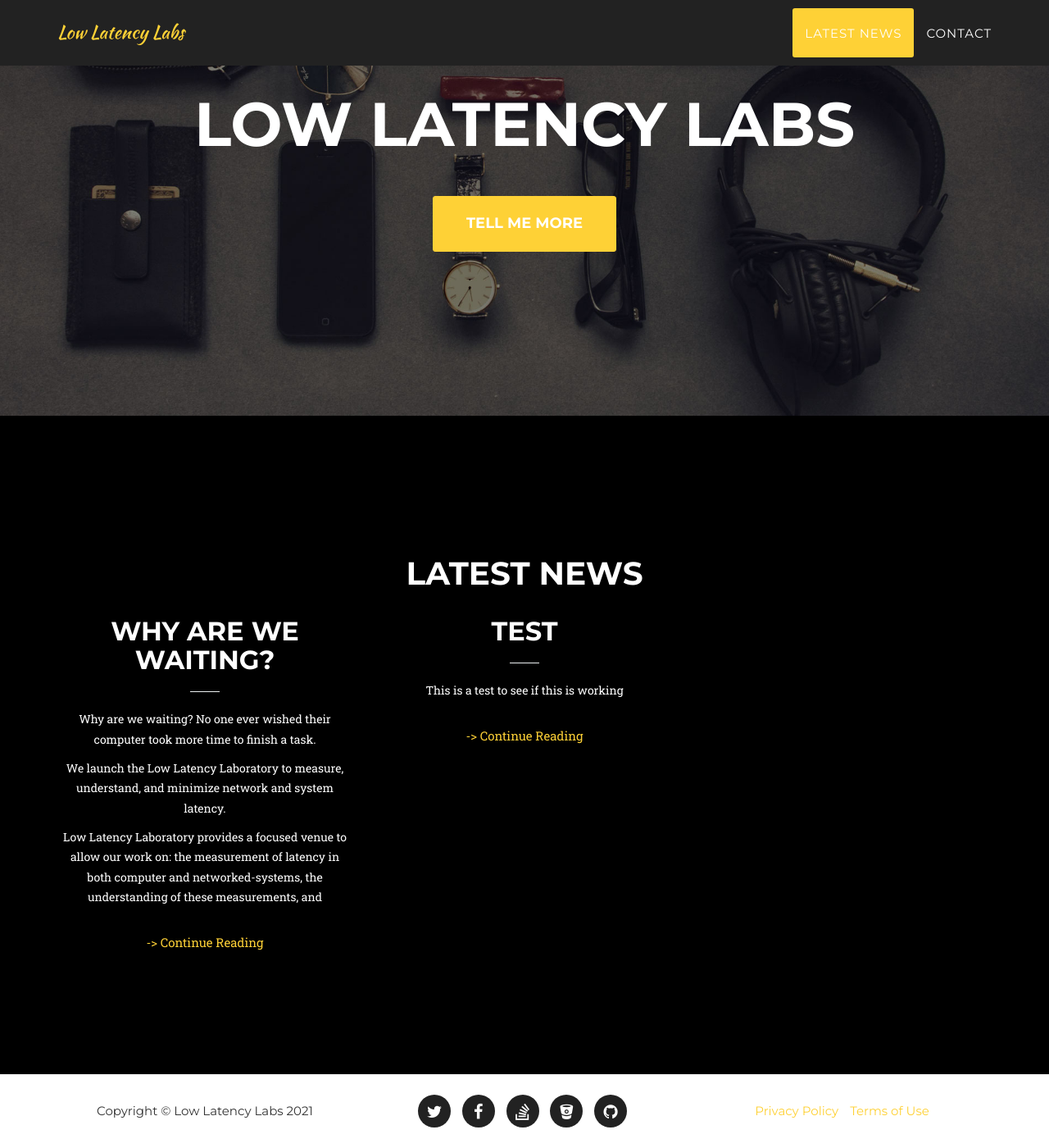
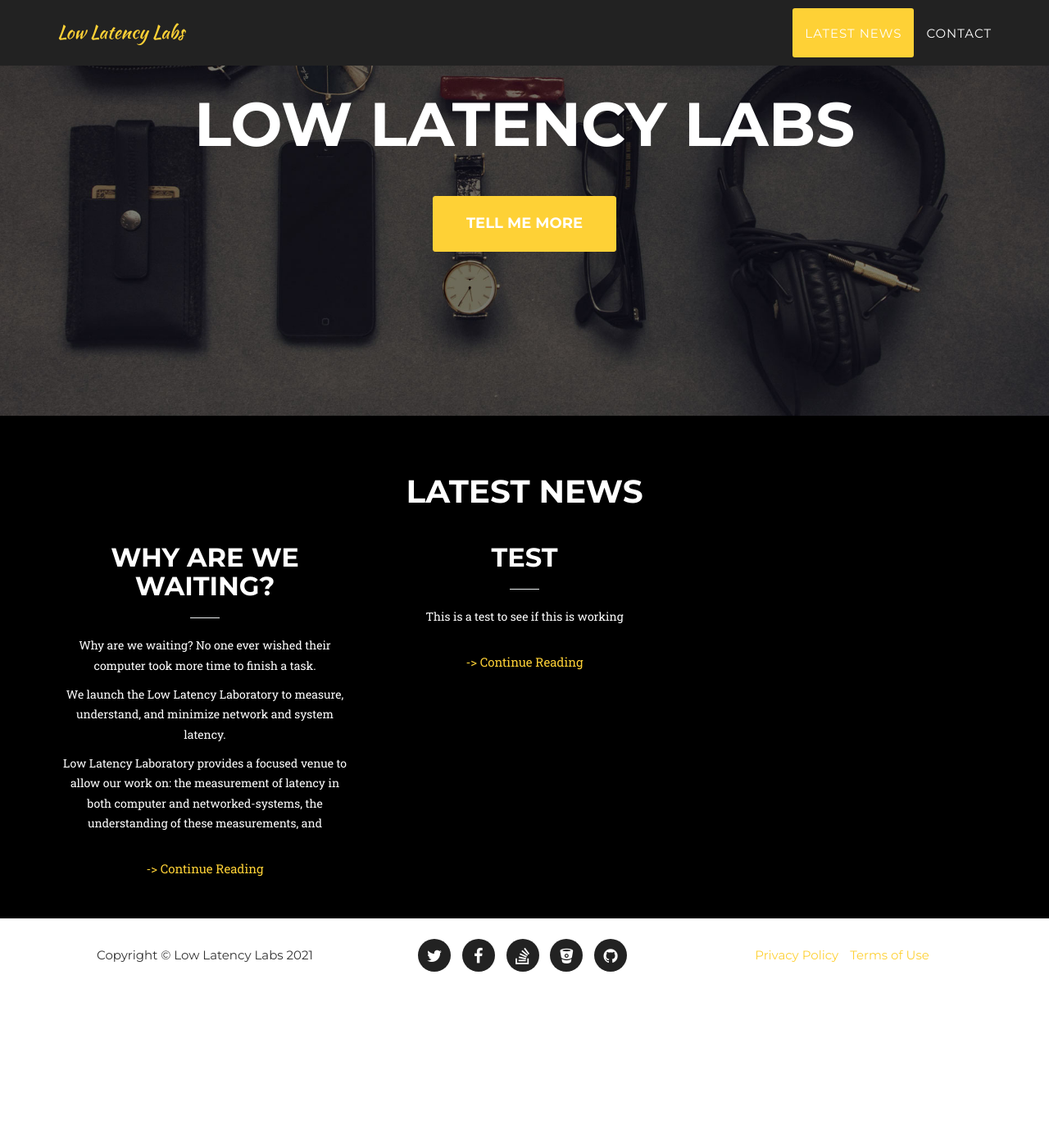
Before and after one commit to blurryhumanface/LowLatencyLabs, a Jekyll site: the page built from index.html, in a window 1280 px wide and 1400 px high, scrolled down 186 px. Shown: the whole window at 82% size. Built offline with Jekyll 4.4.1, drawn with Linux system fonts in a browser that asks for light colours; some web fonts are replaced; after the commit the page ends 1396 px from its top, so only the background shows below that.

Commit message:
added bottom padding to title

```diff
--- a/_includes/latest-news.html
+++ b/_includes/latest-news.html
@@ -1,6 +1,6 @@
-<section id="latestnews" class="dark">
+<section id="latestnews" class="dark small-padding">
   <div class="container text-center">
-    <h1 class="post-title pb-5">Latest News</h1>
+    <h1 class="post-title bottom-padding">Latest News</h1>
     <div class="offset-2 row">
         {% for post in site.posts %}
           {% if post.posttype == "news" %}
```
Also changed, not shown: _includes/css/custom.css (+8 -0 lines).
